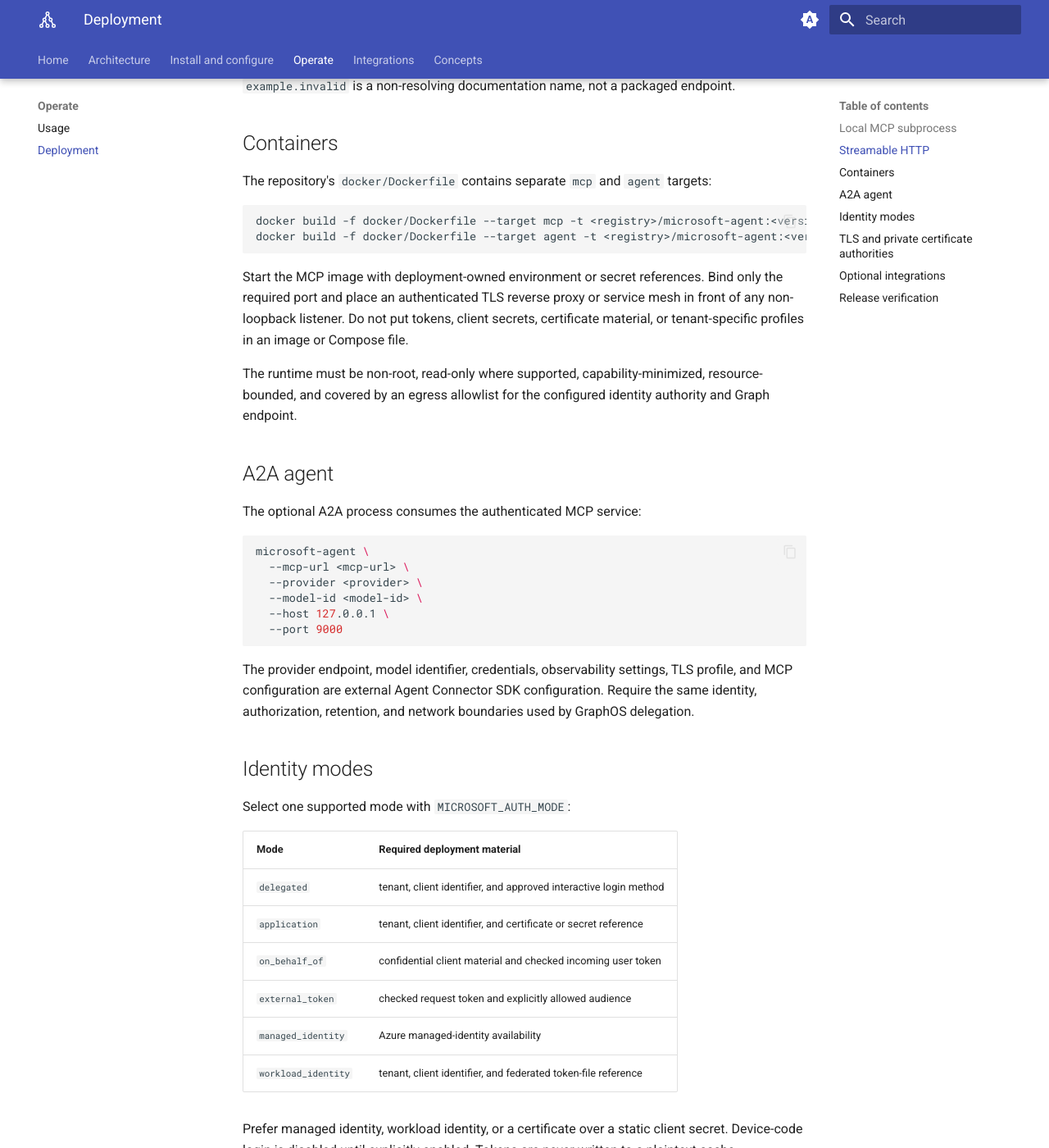
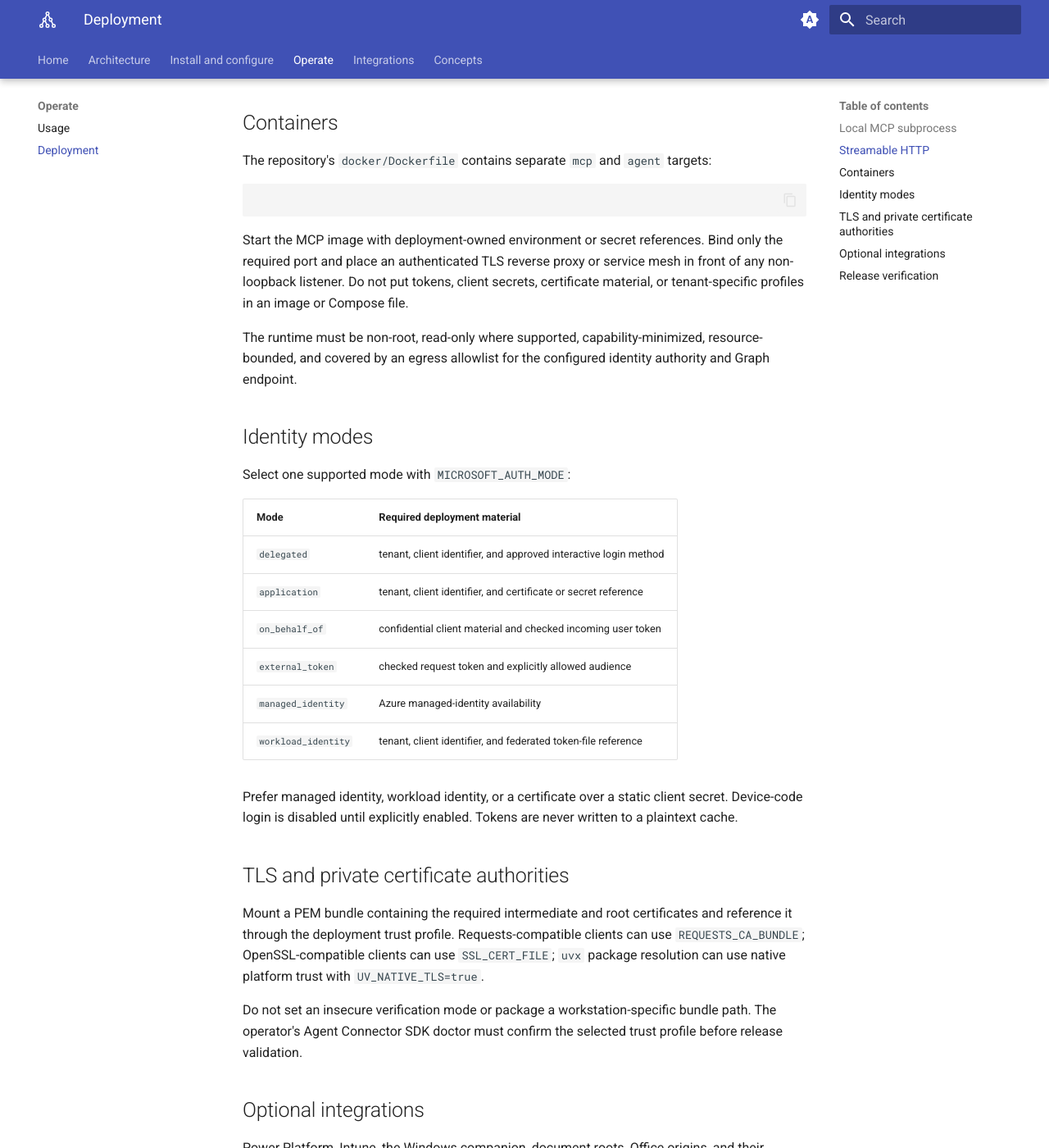
Before and after one commit to Knuckles-Team/microsoft-agent, an MkDocs documentation site: the page built from docs/deployment.md, in a window 1280 px wide and 1400 px high, scrolled down 1276 px. Shown: the whole window at 82% size. Built offline with MkDocs 1.6.1 and Material for MkDocs 9.7.7, drawn with Linux system fonts in a browser that asks for light colours; some of the changed text lies outside the part shown.

Commit message:
chore: upgrade dependencies, restore pre-commit hooks, drop agent-mode docs
Raise pyproject floors to current PyPI releases, bump pre-commit hook revs and
pin GitHub Actions to the latest release SHAs, restore the pre-commit config
(only agent-utilities/agent-mode hooks removed), and remove the retired agent
target, compose file and console-script mentions from docs and Docker files.

Spec: none (deps)

Co-Authored-By: Claude Opus 5.5 (1M context) <noreply@anthropic.com>

````diff
--- a/docs/deployment.md
+++ b/docs/deployment.md
@@ -1,7 +1,6 @@
 # Deployment
 
 Microsoft Agent supports an MCP subprocess, an authenticated streamable-HTTP
-service, and an optional A2A agent. Deployment configuration supplies all identity,
 secret, endpoint, trust, storage, and network values; none are packaged.
 
 ## Local MCP subprocess
@@ -64,8 +63,6 @@ caller-authentication profile:
 The repository's `docker/Dockerfile` contains separate `mcp` and `agent` targets:
 
 ```bash
-docker build -f docker/Dockerfile --target mcp -t <registry>/microsoft-agent:<version>-mcp .
-docker build -f docker/Dockerfile --target agent -t <registry>/microsoft-agent:<version> .
 ```
 
 Start the MCP image with deployment-owned environment or secret references. Bind
@@ -76,24 +73,6 @@ certificate material, or tenant-specific profiles in an image or Compose file.
 The runtime must be non-root, read-only where supported, capability-minimized,
 resource-bounded, and covered by an egress allowlist for the configured identity
 authority and Graph endpoint.
-
-## A2A agent
-
-The optional A2A process consumes the authenticated MCP service:
-
-```bash
-microsoft-agent \
-  --mcp-url <mcp-url> \
-  --provider <provider> \
-  --model-id <model-id> \
-  --host 127.0.0.1 \
-  --port 9000
-```
-
-The provider endpoint, model identifier, credentials, observability settings, TLS
-profile, and MCP configuration are external Agent Connector SDK configuration. Require
-the same identity, authorization, retention, and network boundaries used by
-GraphOS delegation.
 
 ## Identity modes
 
--- a/mkdocs.yml
+++ b/mkdocs.yml
@@ -1,6 +1,5 @@
 site_name: "microsoft-agent"
 site_url: "https://knuckles-team.github.io/microsoft-agent/"
-site_description: "Governed Microsoft Graph MCP provider and optional A2A agent."
 copyright: "Copyright &copy; Project contributors — MIT licensed"
 
 theme:
````
Also changed, not shown: .pre-commit-config.yaml (+5 -5 lines), README.md (+0 -17 lines), docs/index.md (+0 -2 lines), docs/installation.md (+0 -9 lines), docs/overview.md (+0 -16 lines), docs/usage.md (+0 -19 lines), pyproject.toml (+28 -28 lines), 3 other files.
